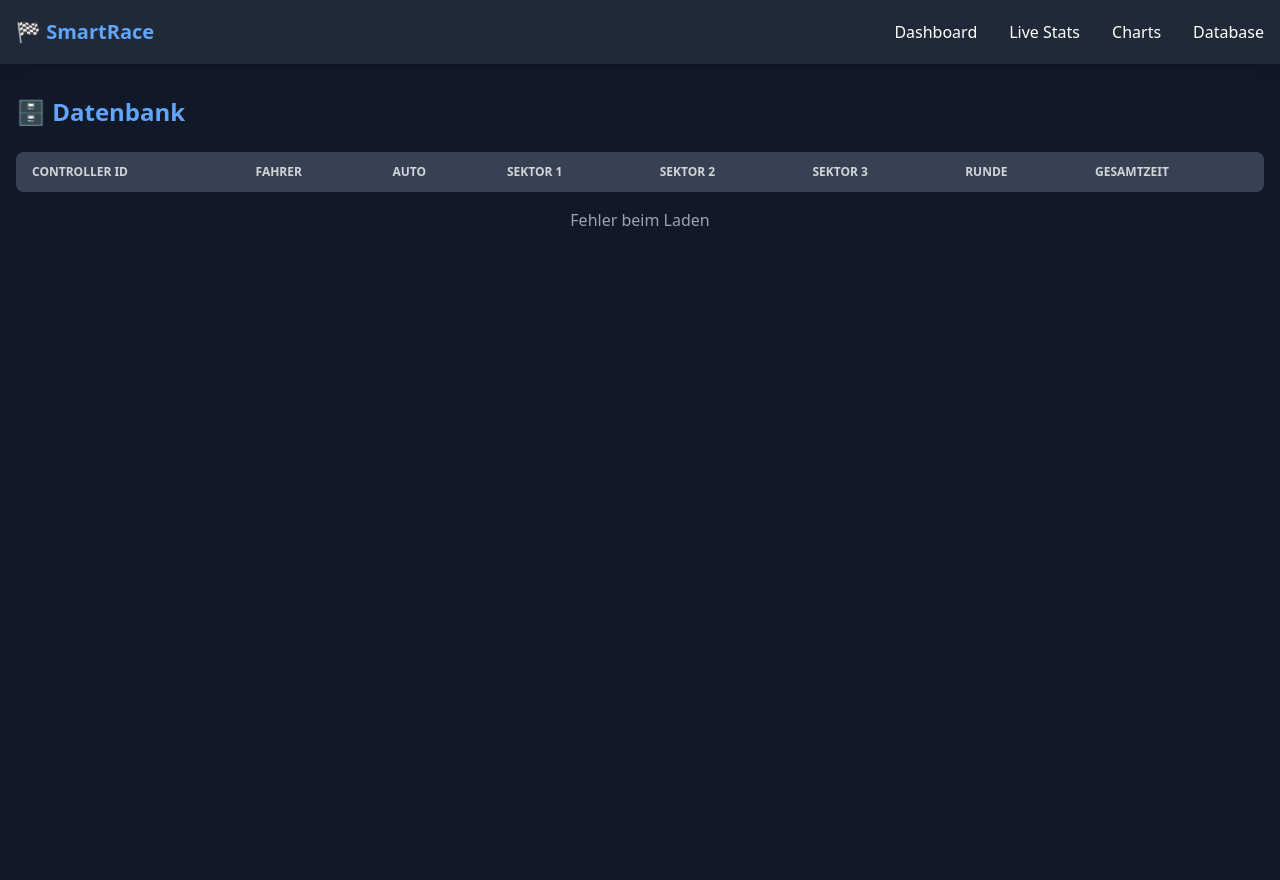
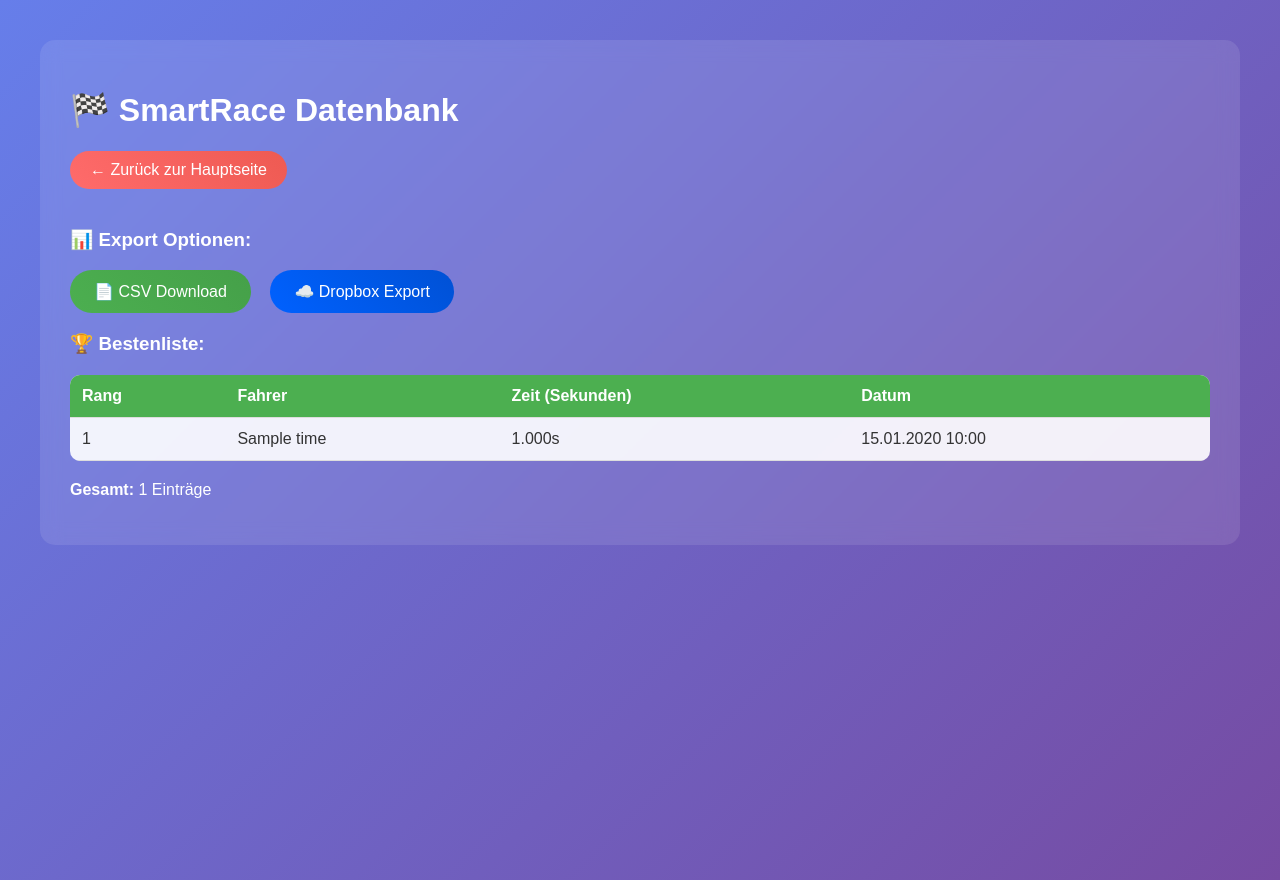
Before and after one commit to Lockeee86/SmartRace-LiveDashboard, a Flask app: page /database in a window 1280 px wide. Before the commit the page ends 226 px from the top, so only its background shows below. Run offline with Flask 3, Linux system fonts and the light colour scheme; tables that the repository leaves empty hold one stand-in row (values such as "Sample post"); data that the repository does not hold is empty; some libraries are stand-ins or nearby versions.

Commit message:
Update database.html

```diff
--- a/templates/database.html
+++ b/templates/database.html
@@ -1,74 +1,160 @@
-{% extends "base.html" %}
+<!DOCTYPE html>
+<html>
+<head>
+    <title>SmartRace - Datenbank</title>
+    <style>
+        body {
+            font-family: Arial, sans-serif;
+            margin: 40px;
+            background: linear-gradient(135deg, #667eea 0%, #764ba2 100%);
+            color: white;
+            min-height: 100vh;
+        }
+        .container {
+            background: rgba(255,255,255,0.1);
+            padding: 30px;
+            border-radius: 15px;
+            backdrop-filter: blur(10px);
+        }
+        table {
+            width: 100%;
+            border-collapse: collapse;
+            margin: 20px 0;
+            background: rgba(255,255,255,0.9);
+            color: #333;
+            border-radius: 10px;
+            overflow: hidden;
+        }
+        th, td {
+            padding: 12px;
+            text-align: left;
+            border-bottom: 1px solid #ddd;
+        }
+        th {
+            background-color: #4CAF50;
+            color: white;
+        }
+        tr:hover { background-color: rgba(76, 175, 80, 0.1); }
 
-{% block title %}Database - SmartRacer Analytics{% endblock %}
+        .export-buttons {
+            margin: 20px 0;
+        }
 
-{% block content %}
-<div class="mb-6">
-    <h2 class="text-2xl font-bold text-blue-400 mb-6">🗄️ Datenbank</h2>
+        .export-btn {
+            background: linear-gradient(45deg, #4CAF50, #45a049);
+            color: white;
+            padding: 12px 24px;
+            border: none;
+            border-radius: 25px;
+            cursor: pointer;
+            font-size: 16px;
+            margin-right: 15px;
+            text-decoration: none;
+            display: inline-block;
+            transition: transform 0.2s;
+        }
 
-    <!-- Einfache Tabelle -->
-    <div class="bg-gray-800 rounded-lg overflow-hidden">
-        <table class="w-full text-sm text-left">
-            <thead class="text-xs uppercase bg-gray-700 text-gray-300">
+        .export-btn:hover {
+            transform: translateY(-2px);
+            box-shadow: 0 4px 15px rgba(0,0,0,0.3);
+        }
+
+        .export-btn.dropbox {
+            background: linear-gradient(45deg, #0061ff, #0051d5);
+        }
+
+        .back-btn {
+            background: linear-gradient(45deg, #ff6b6b, #ee5a52);
+            color: white;
+            padding: 10px 20px;
+            border: none;
+            border-radius: 20px;
+            cursor: pointer;
+            text-decoration: none;
+            display: inline-block;
+            margin-bottom: 20px;
+        }
+
+        .message {
+            padding: 15px;
+            border-radius: 5px;
+            margin: 10px 0;
+            display: none;
+        }
+
+        .success { background-color: #d4edda; color: #155724; border: 1px solid #c3e6cb; }
+        .error { background-color: #f8d7da; color: #721c24; border: 1px solid #f5c6cb; }
+    </style>
+</head>
+<body>
+    <div class="container">
+        <h1>🏁 SmartRace Datenbank</h1>
+
+        <a href="/" class="back-btn">← Zurück zur Hauptseite</a>
+
+        <div class="export-buttons">
+            <h3>📊 Export Optionen:</h3>
+            <a href="/export_csv" class="export-btn">📄 CSV Download</a>
+            <button onclick="exportToDropbox()" class="export-btn dropbox">☁️ Dropbox Export</button>
+        </div>
+
+        <div id="message" class="message"></div>
+
+        <h3>🏆 Bestenliste:</h3>
+        <table>
+            <thead>
                 <tr>
-                    <th class="px-4 py-3">Controller ID</th>
-                    <th class="px-4 py-3">Fahrer</th>
-                    <th class="px-4 py-3">Auto</th>
-                    <th class="px-4 py-3">Sektor 1</th>
-                    <th class="px-4 py-3">Sektor 2</th>
-                    <th class="px-4 py-3">Sektor 3</th>
-                    <th class="px-4 py-3">Runde</th>
-                    <th class="px-4 py-3">Gesamtzeit</th>
+                    <th>Rang</th>
+                    <th>Fahrer</th>
+                    <th>Zeit (Sekunden)</th>
+                    <th>Datum</th>
                 </tr>
             </thead>
-            <tbody id="data-table" class="text-gray-300">
-                <!-- Daten werden hier geladen -->
+            <tbody>
+                {% for race_time in race_times %}
+                <tr>
+                    <td>{{ loop.index }}</td>
+                    <td>{{ race_time[1] }}</td>
+                    <td>{{ "%.3f"|format(race_time[2]) }}s</td>
+                    <td>{{ race_time[3].strftime('%d.%m.%Y %H:%M') }}</td>
+                </tr>
+                {% endfor %}
             </tbody>
         </table>
-    </div>
 
-    <!-- Status -->
-    <div class="mt-4 text-center">
-        <span id="status" class="text-gray-400">Lade Daten...</span>
-    </div>
+        <p><strong>Gesamt:</strong> {{ race_times|length }} Einträge</p>
     </div>
 
     <script>
-function loadData() {
-    fetch('/api/laps')
+        function exportToDropbox() {
+            const messageDiv = document.getElementById('message');
+            messageDiv.style.display = 'block';
+            messageDiv.className = 'message';
+            messageDiv.innerHTML = '⏳ Upload zu Dropbox läuft...';
+
+            fetch('/export_dropbox')
                 .then(response => response.json())
                 .then(data => {
-            const table = document.getElementById('data-table');
-            table.innerHTML = '';
+                    if (data.success) {
+                        messageDiv.className = 'message success';
+                        messageDiv.innerHTML = '✅ ' + data.message;
+                    } else {
+                        messageDiv.className = 'message error';
+                        messageDiv.innerHTML = '❌ Fehler: ' + data.error;
+                    }
 
-            data.forEach(lap => {
-                const row = `
-                    <tr class="border-b border-gray-700 hover:bg-gray-750">
-                        <td class="px-4 py-3 font-mono">${lap.controller_id}</td>
-                        <td class="px-4 py-3">${lap.driver}</td>
-                        <td class="px-4 py-3">${lap.car}</td>
-                        <td class="px-4 py-3 font-mono text-green-400">${lap.sector1}</td>
-                        <td class="px-4 py-3 font-mono text-blue-400">${lap.sector2}</td>
-                        <td class="px-4 py-3 font-mono text-yellow-400">${lap.sector3}</td>
-                        <td class="px-4 py-3 text-center">${lap.lap_number}</td>
-                        <td class="px-4 py-3 font-mono font-bold text-white">${lap.total_time}</td>
-                    </tr>
-                `;
-                table.innerHTML += row;
-            });
-
-            document.getElementById('status').textContent = `${data.length} Runden geladen`;
+                    setTimeout(() => {
+                        messageDiv.style.display = 'none';
+                    }, 5000);
                 })
                 .catch(error => {
-            document.getElementById('status').textContent = 'Fehler beim Laden';
-            console.error('Error:', error);
+                    messageDiv.className = 'message error';
+                    messageDiv.innerHTML = '❌ Verbindungsfehler: ' + error;
+                    setTimeout(() => {
+                        messageDiv.style.display = 'none';
+                    }, 5000);
                 });
         }
-
-// Alle 5 Sekunden aktualisieren
-setInterval(loadData, 5000);
-
-// Initial laden
-loadData();
     </script>
-{% endblock %}
+</body>
+</html>
```
Lines whose indentation alone changed are shown as unchanged.
